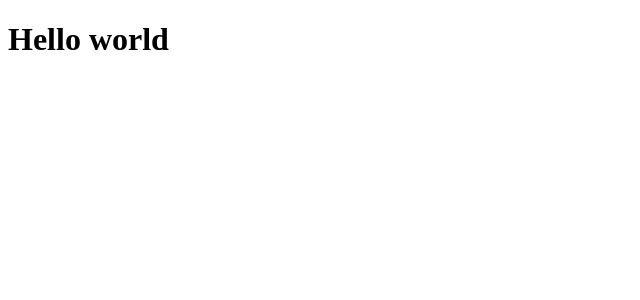
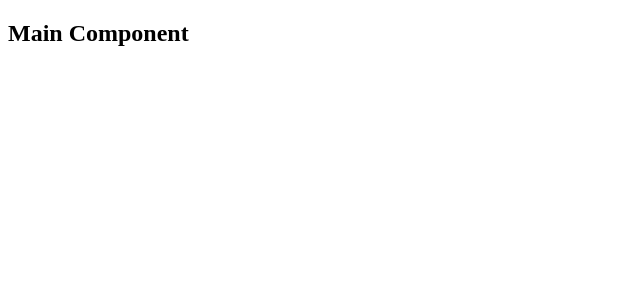
Before and after one commit to watt-io/wattio-frontend-desafio, a React (Vite) app: page / in a window 1280 px wide. Shown: the top 300 px of the page, without its empty margins (0-640 px from the left). Built offline with nearby package versions, Linux system fonts and the light colour scheme.

Commit message:
chore: adding application routes

```diff
--- a/src/App.tsx
+++ /dev/null
@@ -1,9 +0,0 @@
-function App() {
-  return (
-    <div className="App">
-      <h1>Hello world</h1>
-    </div>
-  );
-}
-
-export default App;
--- a/src/main.tsx
+++ b/src/main.tsx
@@ -1,9 +1,12 @@
-import React from 'react'
-import ReactDOM from 'react-dom/client'
-import App from './App'
+import React from "react";
+import ReactDOM from "react-dom/client";
+import { BrowserRouter } from "react-router-dom";
+import RoutesApp from "./routes";
 
-ReactDOM.createRoot(document.getElementById('root') as HTMLElement).render(
+ReactDOM.createRoot(document.getElementById("root") as HTMLElement).render(
   <React.StrictMode>
-    <App />
-  </React.StrictMode>,
-)
+    <BrowserRouter>
+      <RoutesApp />
+    </BrowserRouter>
+  </React.StrictMode>
+);
--- /dev/null
+++ b/src/pages/Main/index.tsx
@@ -0,0 +1,5 @@
+const Main = () => {
+  return <h2>Main Component</h2>;
+};
+
+export default Main;
--- /dev/null
+++ b/src/routes/index.tsx
@@ -0,0 +1,16 @@
+import { Route, Routes } from "react-router-dom";
+import Main from "../pages/Main";
+
+const RoutesApp = () => {
+  return (
+    <Routes>
+      <Route path="/" element={<Main />}>
+        {/* <Route path="/" element={<Main />} /> # Componente que o usuário irá inserir se é juridico / fisico e o valor de sua conta  */}
+        {/* <Route path="/" element={<Main />} /> # Componente que o usuário irá receber as ofertas */}
+        {/* <Route path="/" element={<Main />} /> # Componente que o usuário irá cadastrar seu nome e seu e-mail para receber a proposta de contrato da oferta pelo e-mail (Simulação)*/}
+      </Route>
+    </Routes>
+  );
+};
+
+export default RoutesApp;
```
